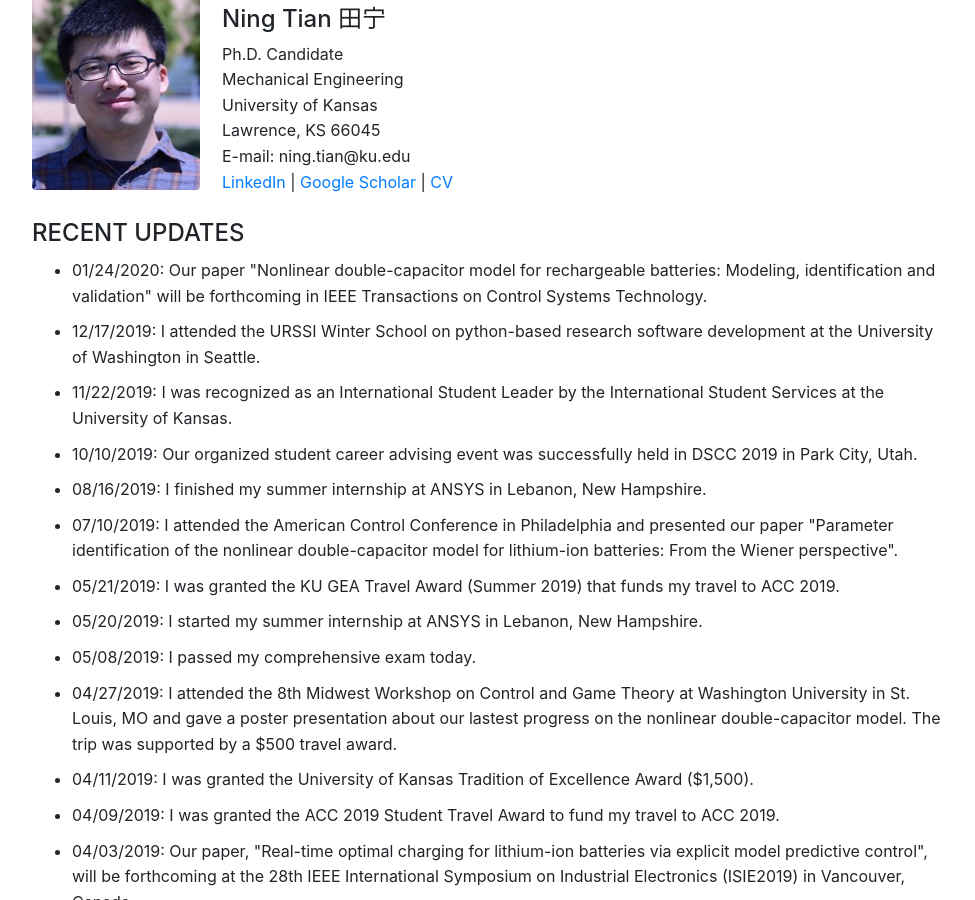
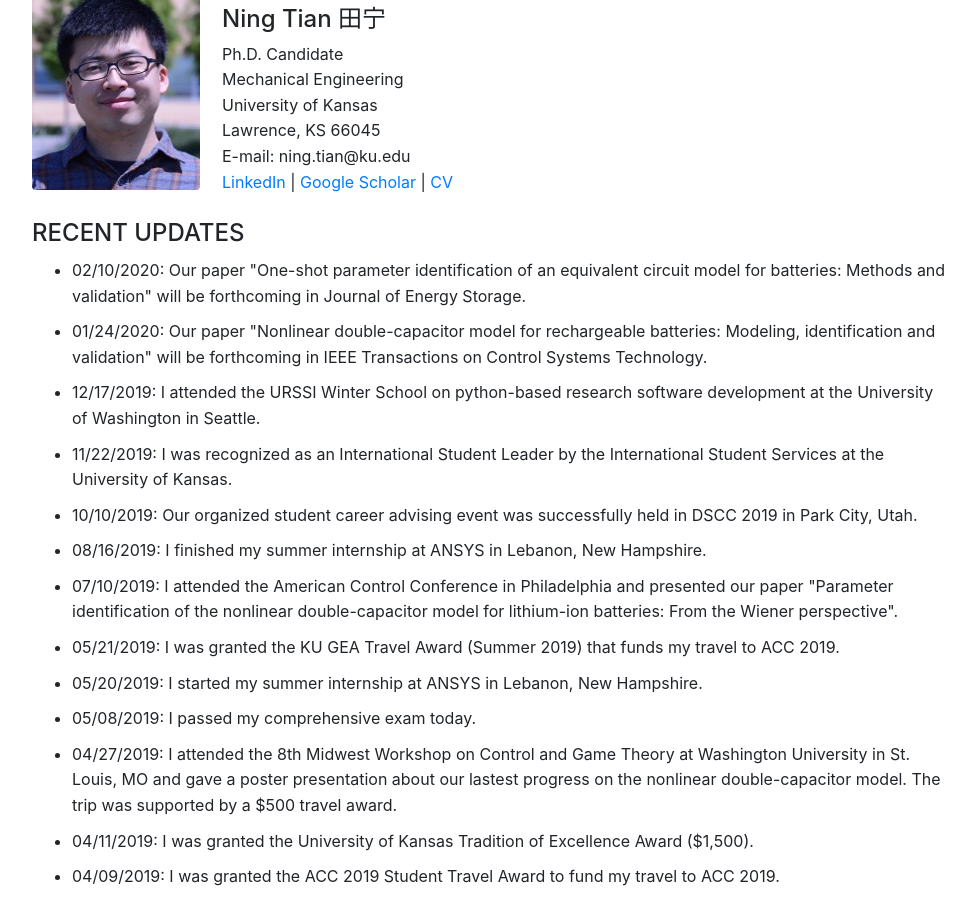
Before and after one commit to ningtian/ningtian.github.io, a Jekyll site: the page index.html, which Jekyll copies as it is, in a window 1280 px wide and 900 px high, scrolled down 332 px. Shown: the whole window, without its empty margins (148-1123 px from the left). Built offline with Jekyll 4.4.1, drawn with Linux system fonts in a browser that asks for light colours.

Commit message:
Update index.html

```diff
--- a/index.html
+++ b/index.html
@@ -95,6 +95,8 @@
         <h4>RECENT UPDATES</h4>
 
 	<ul>
+	<li>02/10/2020: Our paper "One-shot parameter identification of an equivalent circuit model for
+		batteries: Methods and validation" will be forthcoming in Journal of Energy Storage.
 
 	<li>01/24/2020: Our paper "Nonlinear double-capacitor model for rechargeable batteries:
 		Modeling, identification and validation" will be forthcoming in IEEE Transactions on Control Systems Technology.</li>
```
